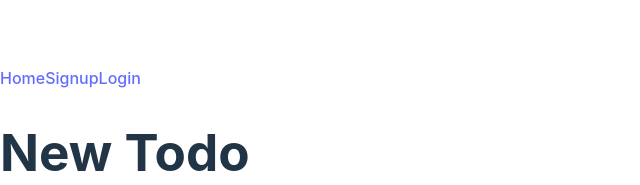
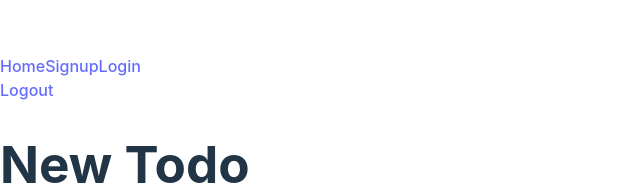
Before and after one commit to Jai-Dhiman/task-app-frontend, a React (Vite) app: page / in a window 1280 px wide. Shown: the part 109-294 px from the top of the page, without its empty margins (0-640 px from the left). Built offline with nearby package versions, Linux system fonts and the light colour scheme; no server answers.

Commit message:
logout link

```diff
--- a/src/TodosPage.jsx
+++ b/src/TodosPage.jsx
@@ -4,6 +4,7 @@ import { useState, useEffect } from "react";
 import { TodosIndex } from "./TodosIndex";
 import { Modal } from "./Modal";
 import { TodosShow } from "./TodosShow";
+import { LogoutLink } from "./LogoutLink";
 
 export function TodosPage() {
   const [todos, setTodos] = useState([]);
@@ -57,7 +58,6 @@ export function TodosPage() {
     });
   };
 
-
   const handleClose = () => {
     console.log("handleClose");
     setIsTodosShowVisible(false);
@@ -66,6 +66,7 @@ export function TodosPage() {
   useEffect(handleIndex, []);
   return (
     <main>
+      <LogoutLink />
       <TodosNew onCreate={handleCreate} />
       <TodosIndex todos={todos} onShow={handleShow} />
       <Modal show={isTodosShowVisible} onClose={handleClose}>
```
Lines whose indentation alone changed are shown as unchanged.
